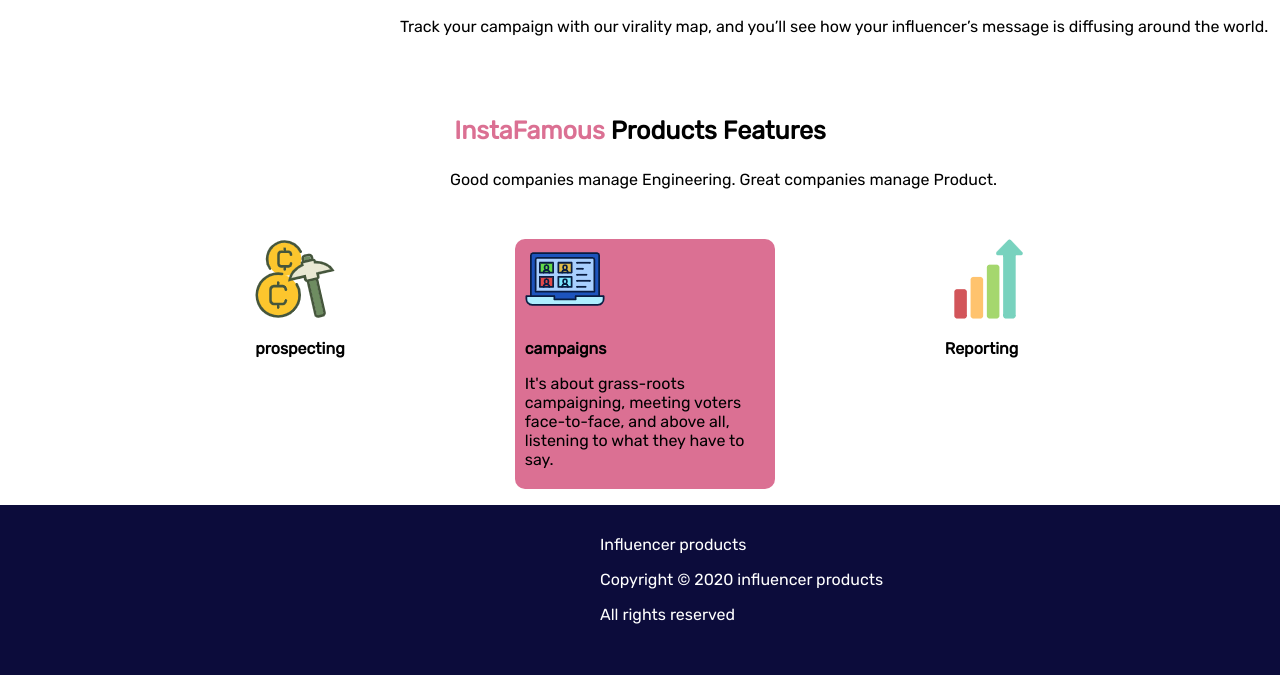
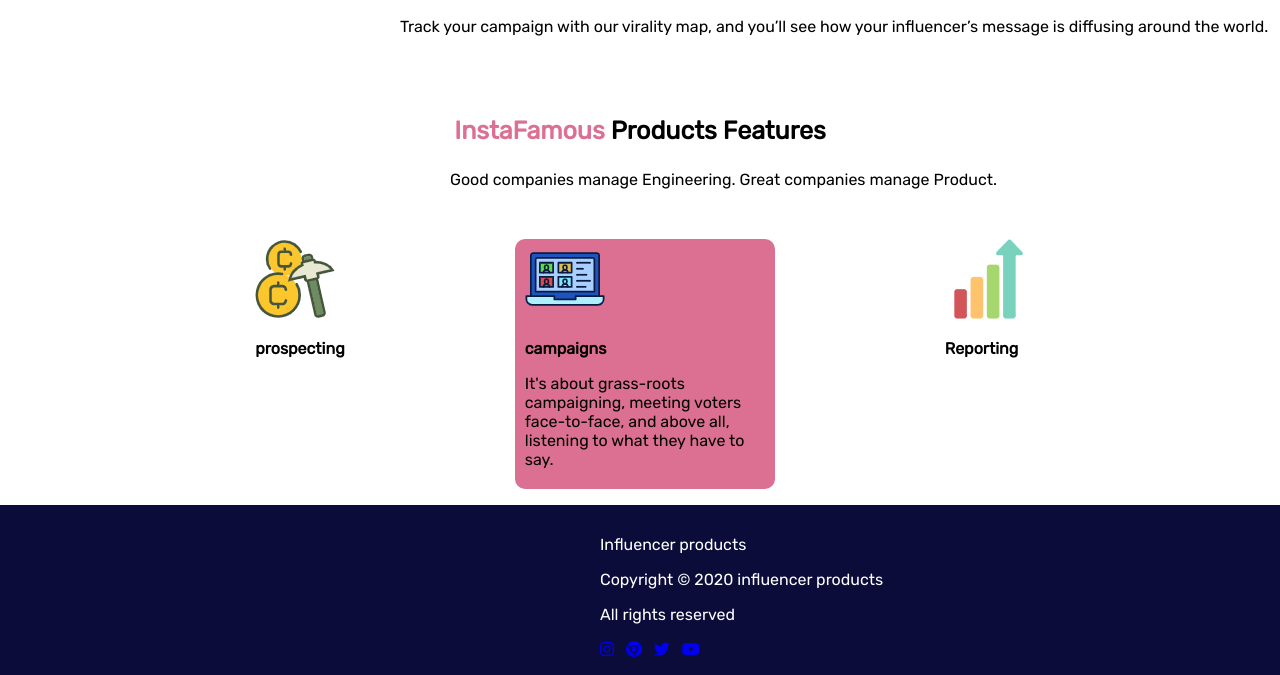
Before and after one commit to WahidaAkhter/Top-influencers-gear, a plain HTML site: page index.html in a window 1280 px wide. Shown: the part 3023-3698 px from the top of the page. Drawn offline with Linux system fonts and the light colour scheme; a web font is replaced by a local one.

Commit message:
footer icon added

```diff
--- a/index.html
+++ b/index.html
@@ -327,6 +327,10 @@
             <p class="footer-padding">Influencer products</p>
             <footer>Copyright © 2020 influencer products</footer>
             <p>All rights reserved</p>
+            <a href="https://www.instagram.com/" class="insta-icon"><i class="fab fa-instagram"></i></a>
+            <a href="https://www.google.com/" class="google-icon"><i class=" fab fa-chrome"></i></a>
+            <a href="https://twitter.com/" class="twitter-icon"><i class="fab fa-twitter"></i></a>
+            <a href="https://www.youtube.com/"><i class="fab fa-youtube"></i></a>
         </div>
 
     </section>
--- a/style.css
+++ b/style.css
@@ -200,3 +200,12 @@
 .footer-padding{
     padding-top: 30px;
 }
+.insta-icon{
+    padding-right: 8px;
+}
+.google-icon{
+    padding-right: 8px;
+}
+.twitter-icon{
+    padding-right: 8px;
+}
```
